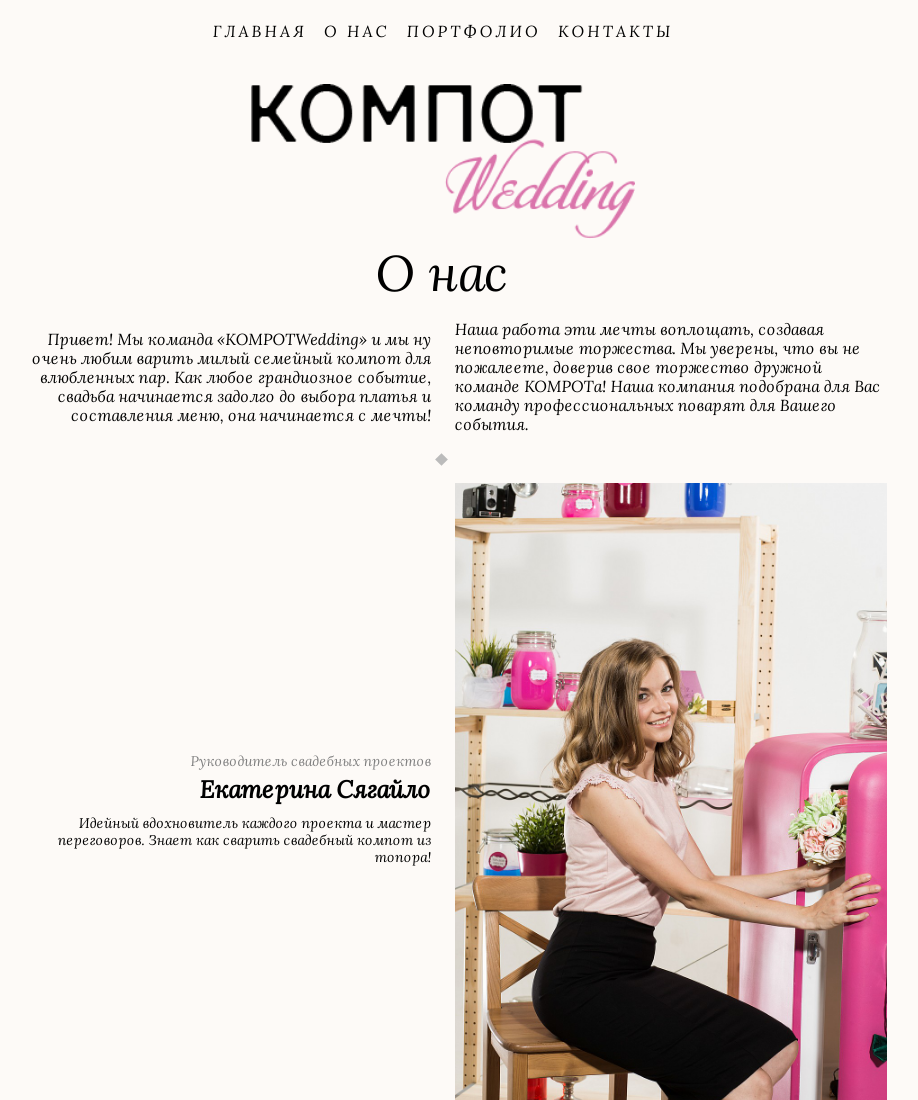
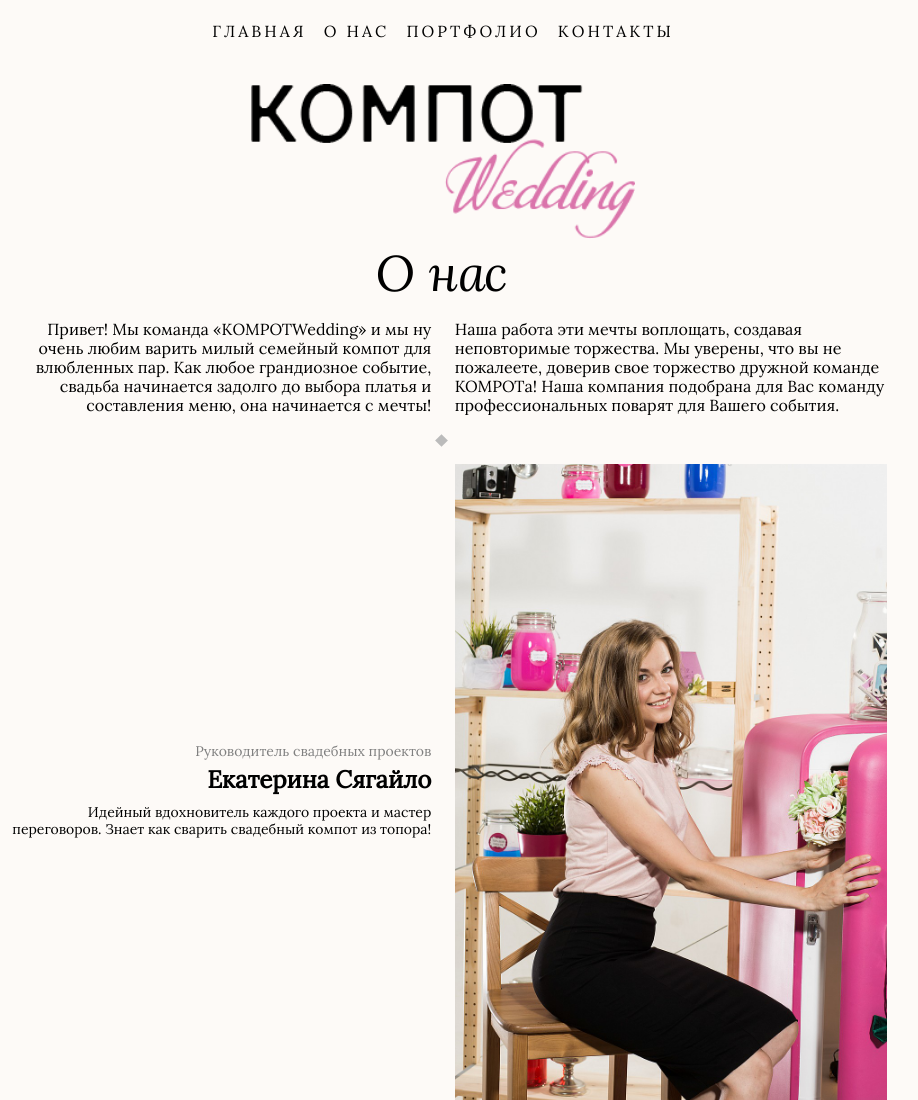
Before and after one commit to grachpower/kompot_prod_wedding, a website: page src/aboutus.html in a window 1280 px wide. Shown: the top 1100 px of the page, without its empty margins (197-1115 px from the left). Drawn offline with Linux system fonts and the light colour scheme.

Commit message:
added regular font

```diff
--- a/src/css/typographics/fonts.scss
+++ b/src/css/typographics/fonts.scss
@@ -3,3 +3,9 @@
     src: url(../fonts/Lora-Italic.ttf);
     font-style: italic;
 }
+
+@font-face {
+    font-family: Lora;
+    src: url(../fonts/Lora-Regular.ttf);
+    font-style: normal;
+}
```
Also changed, not shown: noimages/bank.png (renamed from src/img/bank.png), noimages/cross.png (renamed from src/img/cross.png), src/css/style.css, src/fonts/Lora-Bold.ttf (added), src/fonts/Lora-BoldItalic.ttf (added), src/fonts/Lora-Regular.ttf (added), 2 other files.
